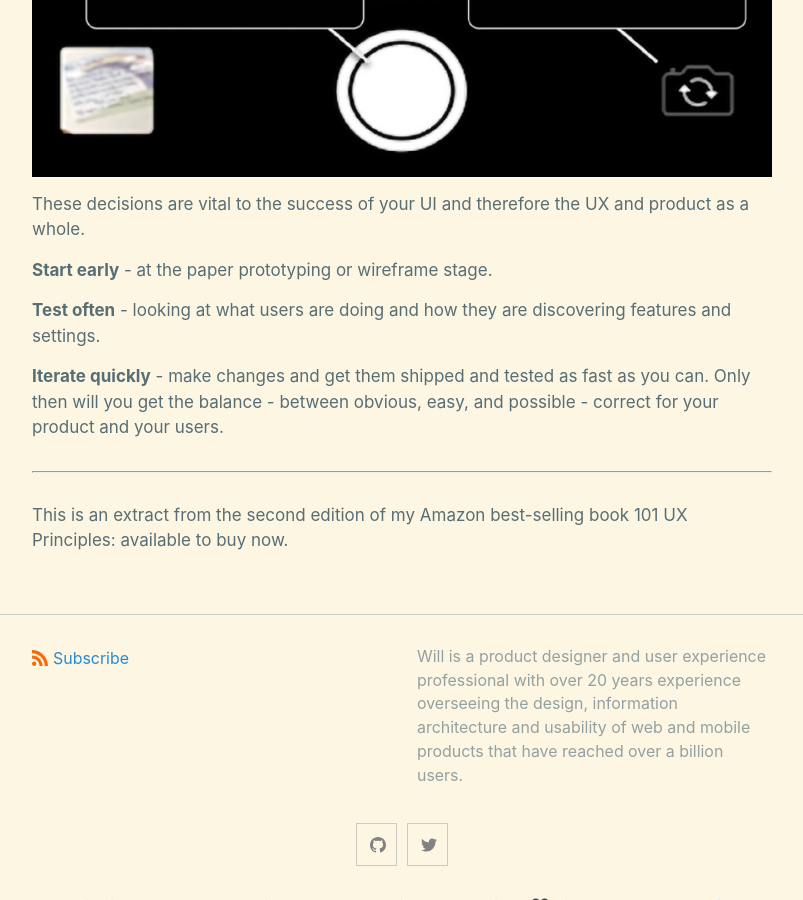
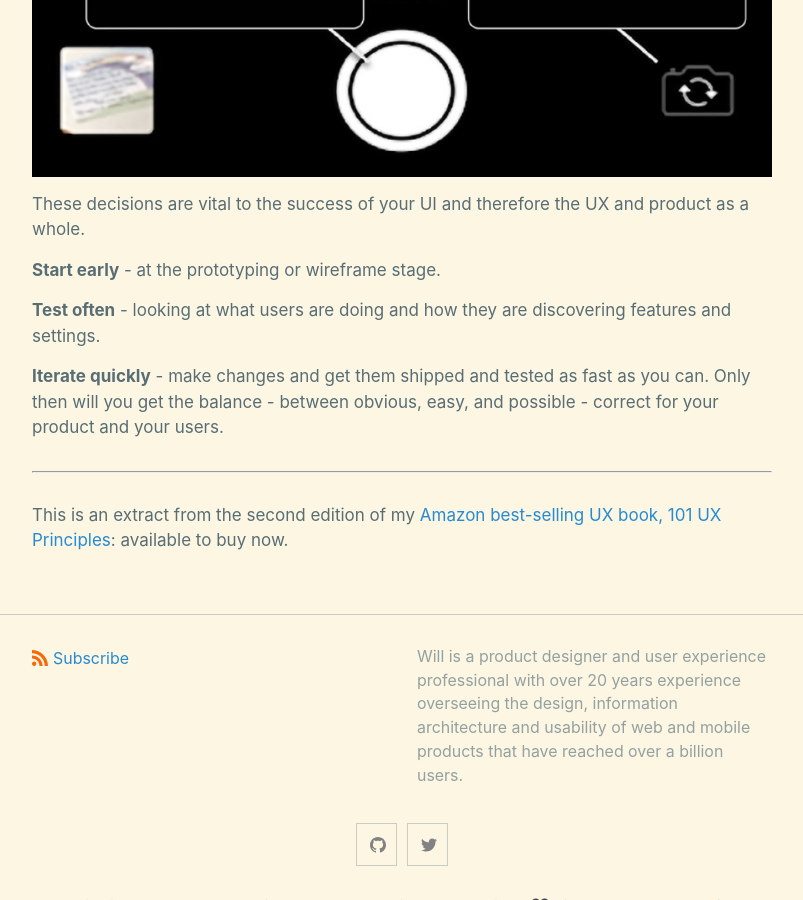
Before and after one commit to wgx/blog.willgrant.org, a Jekyll site: the page built from _posts/2022-06-27-classify-interactions-obvious-easy-possible.markdown, in a window 1280 px wide and 900 px high, scrolled down 2066 px. Shown: the whole window, without its empty margins (238-1041 px from the left). Built offline with Jekyll 4.4.1, drawn with Linux system fonts in a browser that asks for light colours.

Commit message:
new blog post

```diff
--- a/_posts/2022-06-27-classify-interactions-obvious-easy-possible.markdown
+++ b/_posts/2022-06-27-classify-interactions-obvious-easy-possible.markdown
@@ -19,7 +19,7 @@ As a visual example, the iOS camera UI balances these three classes of interacti
 
 These decisions are vital to the success of your UI and therefore the UX and product as a whole.
 
-**Start early** - at the paper prototyping or wireframe stage.
+**Start early** - at the prototyping or wireframe stage.
 
 **Test often** - looking at what users are doing and how they are discovering features and settings.
 
@@ -27,4 +27,4 @@ These decisions are vital to the success of your UI and therefore the UX and pro
 
 ---
 
-This is an extract from the second edition of my Amazon best-selling book 101 UX Principles: available to buy now.
+This is an extract from the second edition of my [Amazon best-selling UX book, 101 UX Principles](https://uxbook.io/): available to buy now.
```
